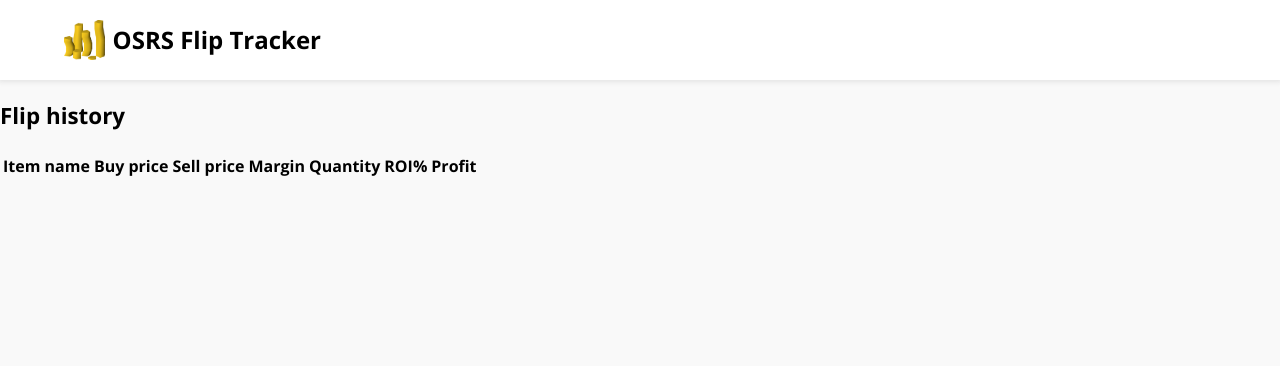
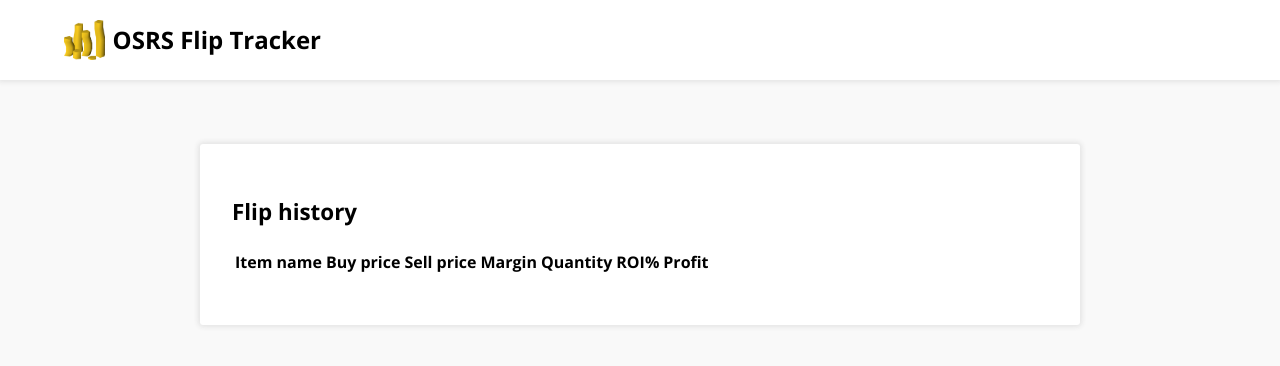
Before and after one commit to Ssevve/osrs-flip-tracker-react, a React (Create React App) app: page /history in a window 1280 px wide. Shown: the top 366 px of the page. Built offline with nearby package versions, Linux system fonts and the light colour scheme.

Commit message:
style history page

```diff
--- a/src/App.jsx
+++ b/src/App.jsx
@@ -63,7 +63,7 @@ function App() {
           exact path="/"
           render={() => <ActiveFlips functions={functions} flips={flips} />}
         />
-        <Route path="/history" render={() => <History functions={functions} flips={flips} />} />
+        <Route path="/history" render={() => <History flips={flips} />} />
       </div>
     </Router>
   );
--- a/src/components/pages/ActiveFlips/ActiveFlips.jsx
+++ b/src/components/pages/ActiveFlips/ActiveFlips.jsx
@@ -16,7 +16,7 @@ function ActiveFlips({ functions, flips }) {
       <FlipContainer
         functions={functions}
         flips={activeFlips}
-        title='Active flips'
+        title="Active flips"
       />
     </main>
   )
--- a/src/components/pages/History/History.jsx
+++ b/src/components/pages/History/History.jsx
@@ -2,9 +2,9 @@ import React from 'react'
 
 import './History.scss';
 
-function History() {
+function History({ flips }) {
   return (
-    <>
+    <main className="flip-history">
       <h2 className="section-title">Flip history</h2>
       <table>
         <thead>
@@ -19,7 +19,7 @@ function History() {
           </tr>
         </thead>
       </table>
-    </>
+    </main>
   );
 };
 
--- a/src/components/pages/History/History.scss
+++ b/src/components/pages/History/History.scss
@@ -0,0 +1,16 @@
+@import '../../../style/theme.scss';
+
+.flip-history {
+	width: 90%;
+	max-width: 55rem;
+	background-color: $clr-bg-100;
+	border-radius: 3px;
+	padding: 0.5rem 1rem 1.5rem;
+	margin: 2rem auto;
+	box-shadow: 0 0 5px 2px rgba($clr-bg-900, 0.1);
+
+	@media (min-width: 48em) {
+		padding: 2rem 2rem 3rem;
+		margin: 4rem auto;
+	}
+}
```
